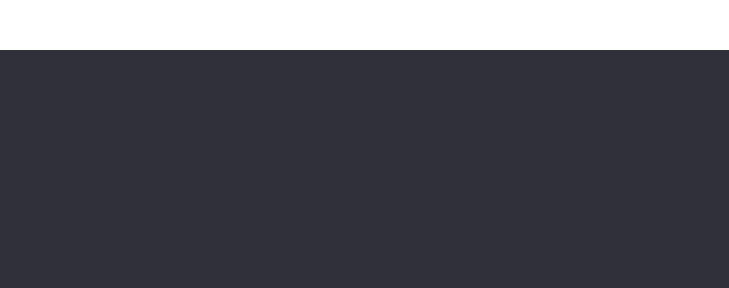
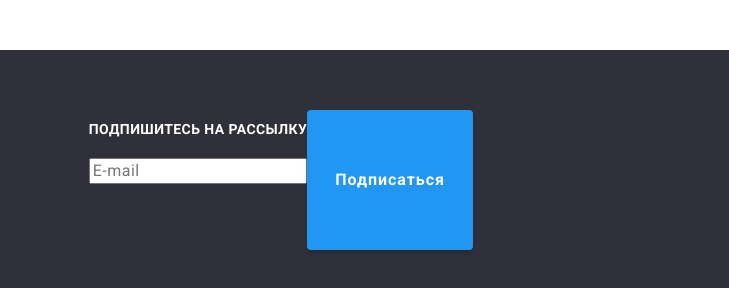
Before and after one commit to serge-belkin/goit-markup-hw-05, a plain HTML site: page index.html in a window 1280 px wide. Shown: the part 2626-2914 px from the top of the page, 551-1280 px from the left. Drawn offline with nearby package versions, Linux system fonts and the light colour scheme.

Commit message:
adds form markup

```diff
--- a/css/styles.css
+++ b/css/styles.css
@@ -490,7 +490,8 @@ footer {background-color: #2F303A;}
   color: var(--tertiary-text-color);
 }
 
-.sm-title, .what-we-do-text {
+.sm-title, .what-we-do-text,
+.subscription-title {
   font-weight: 700;
     font-size: 14px;
     line-height: 1.14;
@@ -499,7 +500,7 @@ footer {background-color: #2F303A;}
     color: var(--tertiary-text-color);
 
 }
-.sm-title {
+.sm-title, .subscription-title {
   display: block;
     padding-bottom: 20px;
     padding-top: 12px;
@@ -547,6 +548,43 @@ footer {background-color: #2F303A;}
 
 .footer-sm-icon {
   --color1:currentColor
+}
+
+/* стили формы подписки */
+
+.subscription {
+  display: flex;
+  margin-left: 93px;
+}
+
+.mail-field {
+  font-size: 16px;
+    line-height: 1.25;
+
+    letter-spacing: 0.03em;
+    color: rgba(255, 255, 255, 0.6);
+}
+
+.subscription-btn {
+    padding: 10px 28px;
+      font-weight: 700;
+      font-size: 16px;
+      line-height: 1.88;
+      letter-spacing: 0.06em;
+      font-family: inherit;
+      color: var(--tertiary-text-color);
+      background-color: var(--accent-color);
+      cursor: pointer;
+      border: none;
+      border-radius: 4px;
+      box-shadow: 0px 4px 4px rgba(0, 0, 0, 0.15);
+
+      transition: background-color 250ms cubic-bezier(0.4, 0, 0.2, 1);
+}
+
+.subscription-box {
+  display: flex;
+flex-direction: column;
 }
 
 /* Стили для мейна страницы "Портфолио" */
--- a/index.html
+++ b/index.html
@@ -74,6 +74,30 @@
                   <use href="./images/icons.svg#icon-close"></use>
                 </svg>
               </button>
+              <strong>Оставьте свои данные, мы вам перезвоним</strong>
+              <form action="">
+                <div>
+                  <label for="name">Имя</label>
+                  <input type="text" name="name" id="name" />
+                  <label for="tel">Телефон</label>
+                  <input type="text" name="tel" id="tel" />
+                  <label for="mail">Почта</label>
+                  <input type="text" name="mail" id="modal-mail" />
+                  <label for="textarea">Комментарий</label>
+                  <input
+                    type="textarea"
+                    name="textarea"
+                    id="textarea"
+                    placeholder="Введите текст"
+                  />
+                </div>
+                <input type="checkbox" />
+                <label for="checkbox"
+                  >Соглашаюсь с рассылкой и принимаю
+                  <a href="#">Условия договора</a>
+                </label>
+                <button>Отправить</button>
+              </form>
             </div>
           </div>
         </div>
@@ -436,6 +460,19 @@
             </li>
           </ul>
         </div>
+        <form action="" class="subscription">
+          <div class="subscription-box">
+            <label for="mail" name="mail" class="subscription-title">Подпишитесь на рассылку</label>
+            <input
+              type="mail"
+              name="mail"
+              id="footer-mail"
+              placeholder="E-mail"
+              class="mail-field"
+            />
+          </div>
+          <button class="subscription-btn" type="submit">Подписаться</button>
+        </form>
       </div>
     </footer>
     <script src="./js/modal.js"></script>
```
